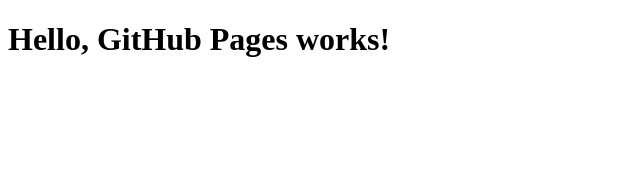
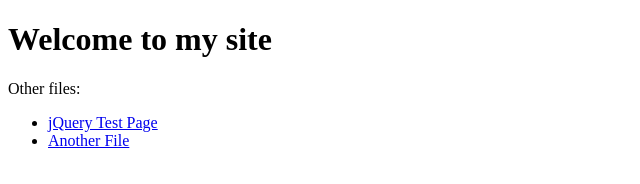
Before and after one commit to deeptanshusinha056-source/deeptanshusinha056.github.io, a plain HTML site: page index.html in a window 1280 px wide. Shown: the whole page, without its empty margins (0-640 px from the left). Drawn offline with Linux system fonts and the light colour scheme.

Commit message:
index.html

```diff
--- a/index.html
+++ b/index.html
@@ -4,6 +4,11 @@
   <title>My GitHub Page</title>
 </head>
 <body>
-  <h1>Hello, GitHub Pages works!</h1>
+  <h1>Welcome to my site</h1>
+  <p>Other files:</p>
+  <ul>
+    <li><a href="jquery1.htm">jQuery Test Page</a></li>
+    <li><a href="anotherfile.html">Another File</a></li>
+  </ul>
 </body>
 </html>
```
